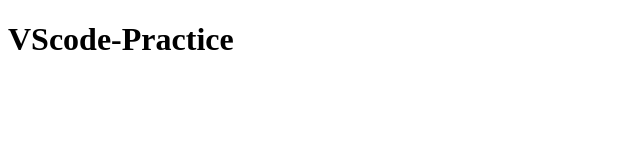
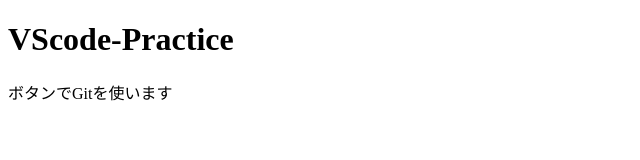
Before and after one commit to hataren/vscode-practice, a plain HTML site: page index.html in a window 1280 px wide. Shown: the whole page, without its empty margins (0-640 px from the left). Drawn offline with Linux system fonts and the light colour scheme.

Commit message:
説明文を追加

```diff
--- a/index.html
+++ b/index.html
@@ -7,5 +7,6 @@
 </head>
 <body>
     <h1>VScode-Practice</h1>
+    <p>ボタンでGitを使います</p>
 </body>
 </html>
```
